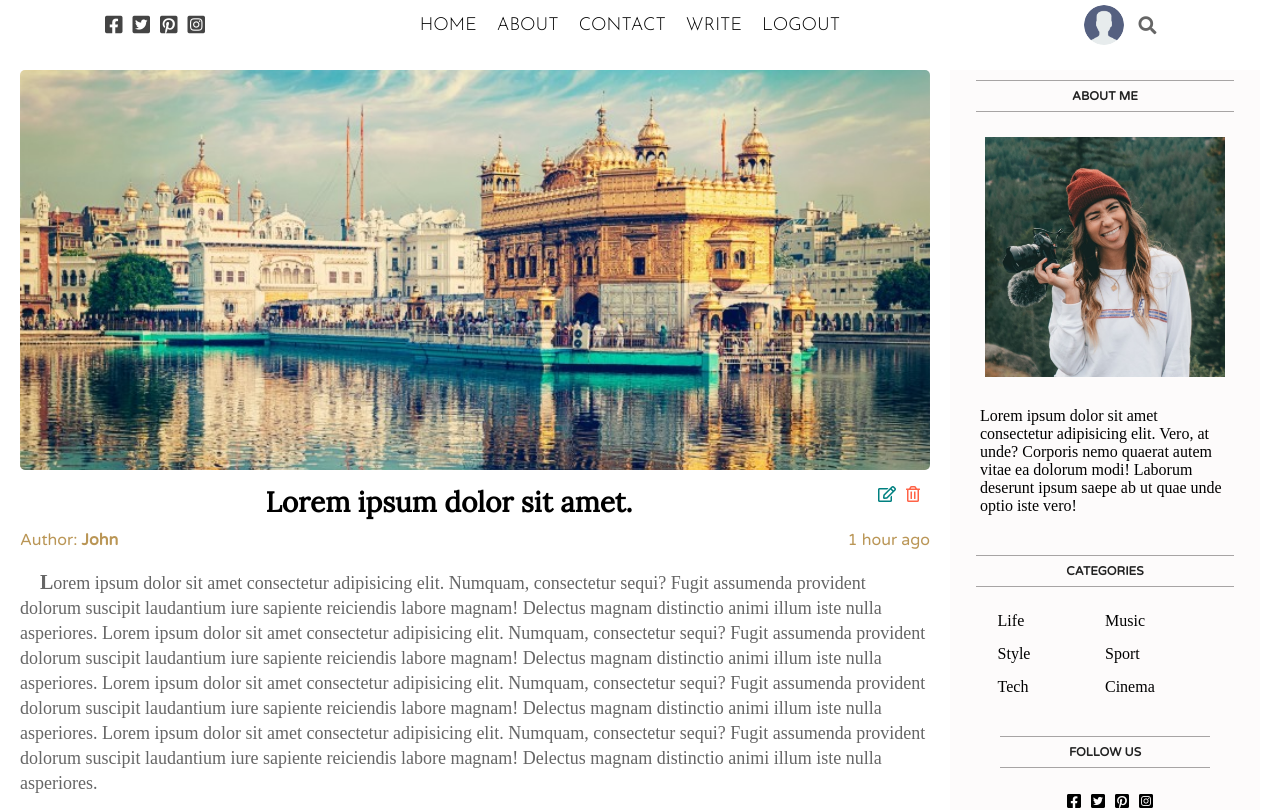
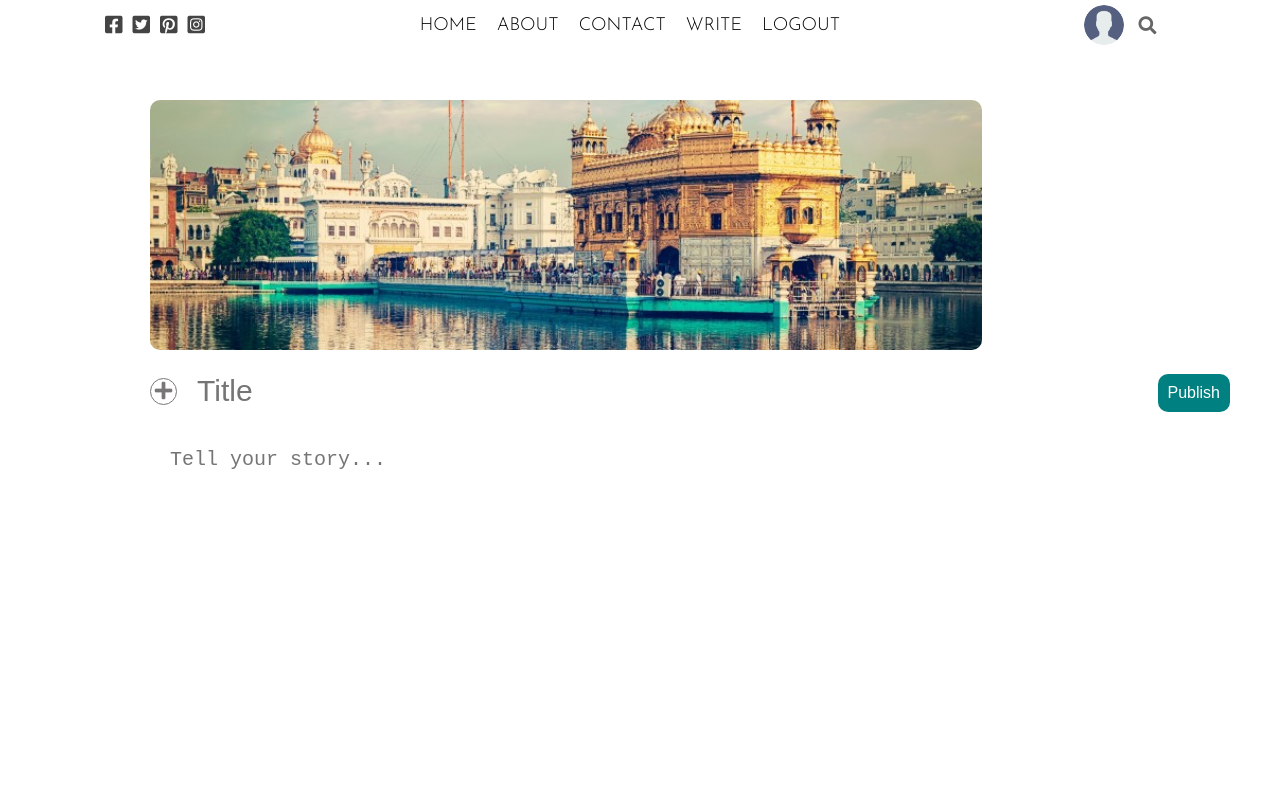
Before and after one commit to Snehalaxmi-S/Blog, a React (Create React App) app in the folder my-app/: page / in a window 1280 px wide. Shown: the top 810 px of the page. Built offline with nearby package versions, Linux system fonts and the light colour scheme.

Commit message:
Updated write page

```diff
--- a/my-app/src/App.js
+++ b/my-app/src/App.js
@@ -1,13 +1,14 @@
 import TopBar from "./components/Top/TopBar";
-import Home from "./pages/home/Home";
-import Single from "./pages/single/Single";
+// import Home from "./pages/home/Home";
+// import Single from "./pages/single/Single";
+import Write from "./pages/write/Write";
 
 
 function App() {
   return (
     <div className="App">
     <TopBar />
-    <Single />
+    <Write />
 
     </div>
   );
--- /dev/null
+++ b/my-app/src/pages/write/Write.jsx
@@ -0,0 +1,27 @@
+import "./write.css";
+import img3 from "./img3.jpg"
+
+export default function Write() {
+  return (
+    <div className="write">
+        <img className="writeImg" src={img3} alt="" />
+        <form className="writeForm">
+            <div className="writeFormGroup">
+                <label htmlFor="fileInput">
+                    <i className=" writeIcon fas fa-plus"></i>
+                </label>
+                <input type="file" id="fileInput" style={{display:"none"}}/>
+                <input type="text" placeholder="Title" className="writeInput" autoFocus={true} />
+            </div>
+            <div className="writeFormGroup">
+                <textarea
+                    placeholder="Tell your story..."
+                    type="text"
+                    className="writeInput writeText">
+                </textarea>
+            </div>
+            <button className="writeSubmit">Publish</button>
+        </form>
+    </div>
+  )
+}
--- /dev/null
+++ b/my-app/src/pages/write/write.css
@@ -0,0 +1,63 @@
+.write{
+    padding-top: 50px;
+}
+
+.writeImg{
+    margin-left: 150px;
+    width: 65%;
+    height: 250px;
+    border-radius: 10px;
+    object-fit: cover;
+}
+
+.writeForm{
+    position: relative;
+}
+
+.writeFormGroup{
+    margin-left: 150px;
+    display: flex;
+    align-items: center;
+}
+
+.writeIcon{
+    width: 25px;
+    height: 25px;
+    border-radius: 50%;
+    border: 1px solid;
+    display: flex;
+    align-items: center;
+    justify-content: center;
+    font-size: 20px;
+    color: rgb(121, 118, 118);
+    cursor: pointer;
+}
+
+.writeInput{
+    font-size: 30px;
+    border: none;
+    padding: 20px;
+    width: 70vw;
+}
+
+.writeInput:focus{
+    outline: none;
+}
+
+.writeText{
+    font-size: 20px;
+    height: 100vh;
+}
+
+.writeSubmit{
+    position: absolute;
+    top: 20px;
+    right: 50px;
+    color: white;
+    background-color: teal;
+    padding: 10px;
+    border: none;
+    border-radius: 10px;
+    cursor: pointer;
+    font-size: 16px;
+}
```
Also changed, not shown: my-app/src/pages/write/img3.jpg (added).
